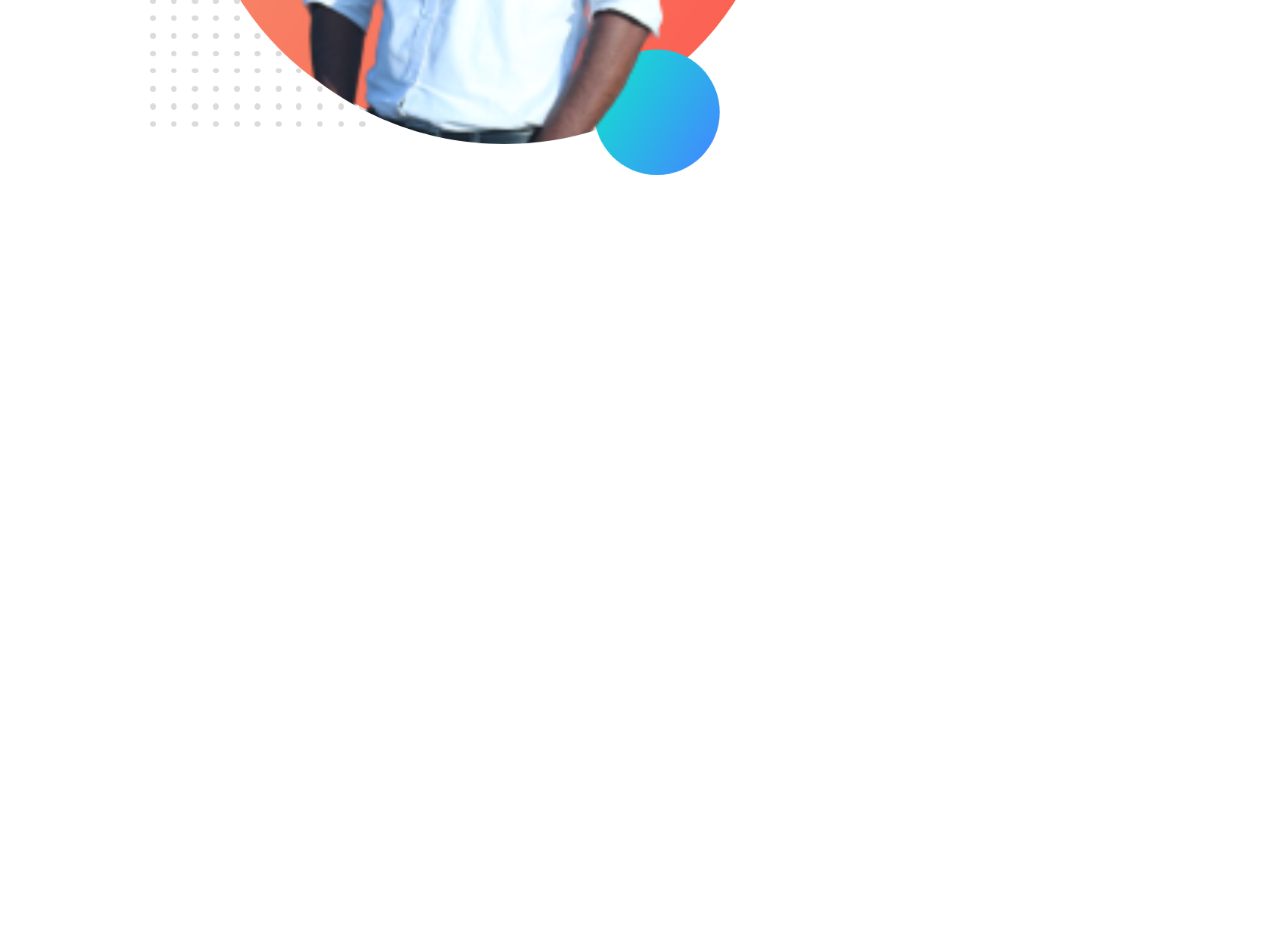
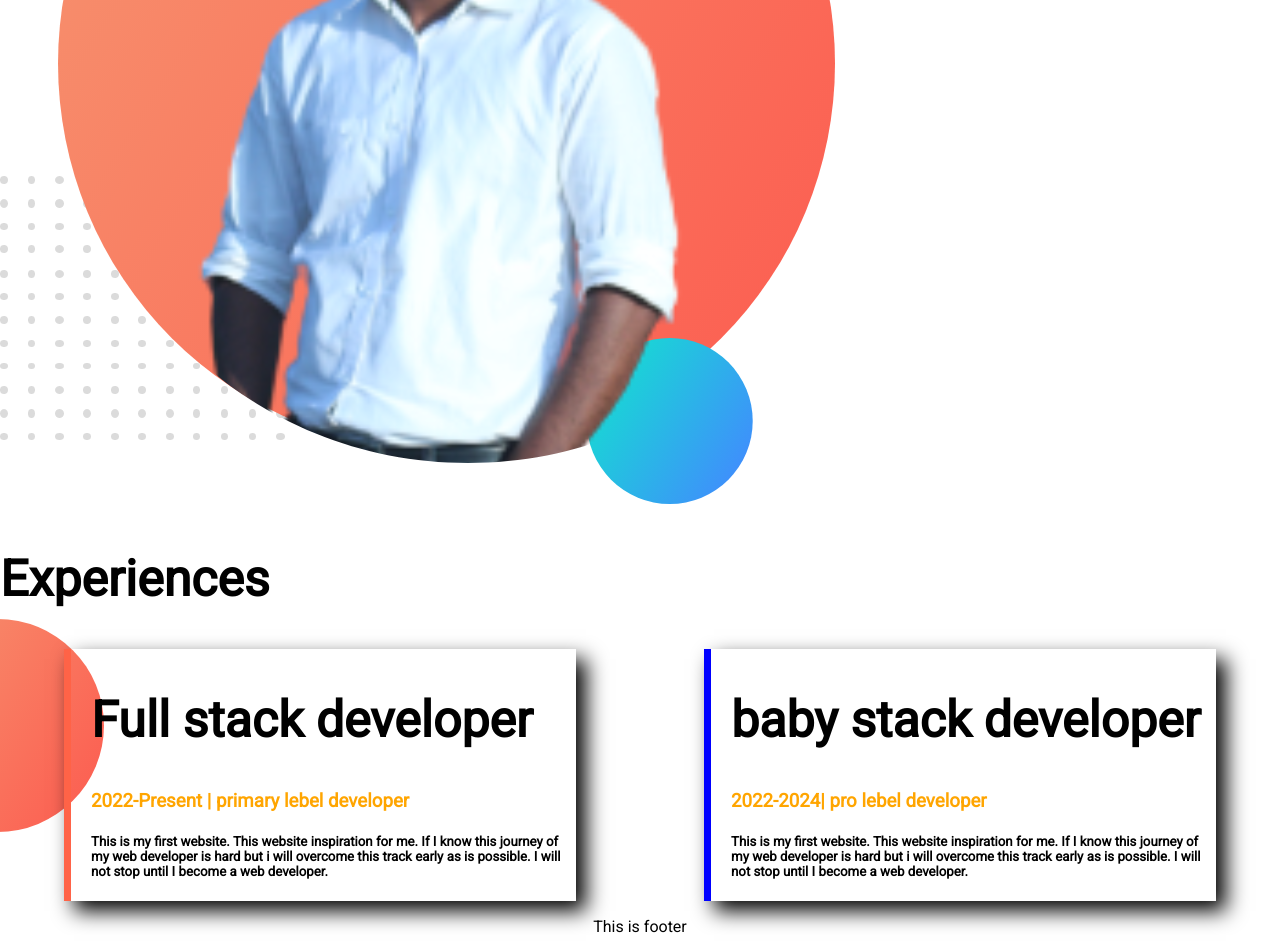
Before and after one commit to Bishwajit-Talukder/Developer-portfolio, a plain HTML site: page index.html in a window 1280 px wide. Shown: the part 1158-2110 px from the top of the page. Before the commit the page ends 1487 px from the top, so only its background shows below. Drawn offline with Linux system fonts and the light colour scheme.

Commit message:
styled and footer

```diff
--- a/index.html
+++ b/index.html
@@ -13,7 +13,7 @@
 </head>
 
 <body>
-    <section class="top-banner">
+    <section class="top-banner flexible-container">
         <div class="half-width">
             <h1>Welcome to</h1>
             <h1><span class="orange-color">Bishwajit Talukder</span> World!</h1>
@@ -31,19 +31,60 @@
     </section>
 
 
-    <section class="Dream big">
-        <div class="half-width"><img src="showOff/my-bg.png" alt=""></div>
+    <section class="Dream big flexible-container">
+        <div class="half-width"><img src="showOff/my-bg.png" alt="">
+        </div>
+
         <div>
             <h1>Dream Big</h1>
             <h3>Become a web developer</h3>
             <p>I already learn the basic html and css. I can learn simple website.</p>
             <a target="_blank" class=" link-button" href="http://www.google.com">UPLOAD RESUME</a>
 
+
         </div class="half-width">
 
     </section>
 
 
+
+    <section class="Experience-area">
+        <h1>Experiences</h1>
+
+        <div class="flexible-container">
+
+            <div id="full-stack-developer" class="Experience-item-similer">
+                <h1>Full stack developer</h1>
+                <h3 class="orange-color">2022-Present | primary lebel developer</h3>
+                <h5>This is my first website. This website inspiration for me. If I know this journey of my web
+                    developer
+                    is hard but i will overcome this track early as is possible. I will not stop until I become a
+                    web
+                    developer.</h5>
+
+            </div>
+
+            <div id="baby-stack-developer" class="Experience-item-similer">
+                <h1>baby stack developer</h1>
+                <h3 class="orange-color">2022-2024| pro lebel developer</h3>
+                <p></p>
+                <h5>This is my first website. This website inspiration for me. If I know this journey of my web
+                    developer
+                    is hard but i will overcome this track early as is possible. I will not stop until I become a
+                    web
+                    developer.</h5>
+            </div>
+        </div>
+
+
+    </section>
+
+
 </body>
+<footer>
+    <p>This is footer</p>
+
+</footer>
+
 
 </html>
--- a/style.css
+++ b/style.css
@@ -13,19 +13,18 @@ h1 {
 
 }
 
-section {
+.flexible-container {
     display: flex;
-    margin: 150px;
+
 }
 
 .half-width {
     width: 100p%;
-    padding: :left 20%;
-
+    padding: :left 5%;
 }
 
 .half-width img {
-    width: 100%;
+    width: 100p%;
 }
 
 .link-button {
@@ -49,3 +48,27 @@ section {
     background-image: url(images/exp-bg.png);
 
 }
+
+.Experience-area {
+    background-image: url(images/exp-bg.png);
+    background-repeat: no-repeat;
+    background-position: left;
+}
+
+.Experience-item-similer {
+    width: 40%;
+    margin-left: 5%;
+    margin-right: 5%;
+    padding-left: 20px;
+    box-shadow: 10px 10px 20px;
+    border-left: 7px solid blue;
+
+}
+
+#full-stack-developer {
+    border-left: 7px solid tomato;
+}
+
+footer p {
+    text-align: center;
+}
```
